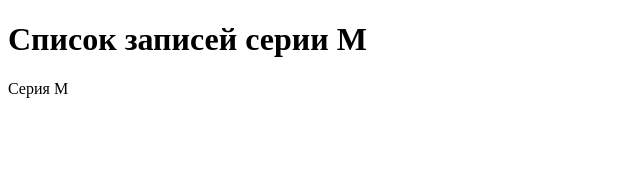
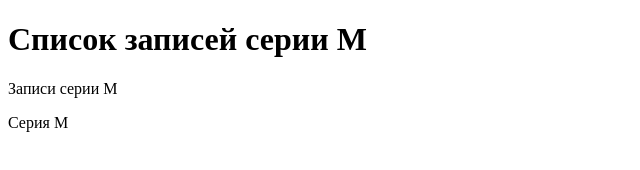
Before and after one commit to barsukov-d/sdai-mr-web, a website: page index.html in a window 1280 px wide. Shown: the whole page, without its empty margins (0-640 px from the left). Drawn offline with Linux system fonts and the light colour scheme; no server answers.

Commit message:
feat: Подзаголовок списка (проход 4) (#15)
Co-authored-by: self-developer-ai <agent@self-developer.ai>

```diff
--- a/index.html
+++ b/index.html
@@ -1,5 +1,5 @@
 <!doctype html><html lang="ru"><head><meta charset="utf-8"><title>Список записей</title></head>
-<body><h1>Список записей серии М</h1><ol class="items" id="list"></ol>
+<body><h1>Список записей серии М</h1><p>Записи серии М</p><ol class="items" id="list"></ol>
 <script>function renderList(xs){return xs.map(x=>"<li>"+x.title+" — "+x.price+" ₽</li>").join("")}
 fetch("/api/items").then(r=>r.json()).then(xs=>{document.getElementById("list").innerHTML=renderList(xs)})</script>
 <footer>Серия М</footer>
```
